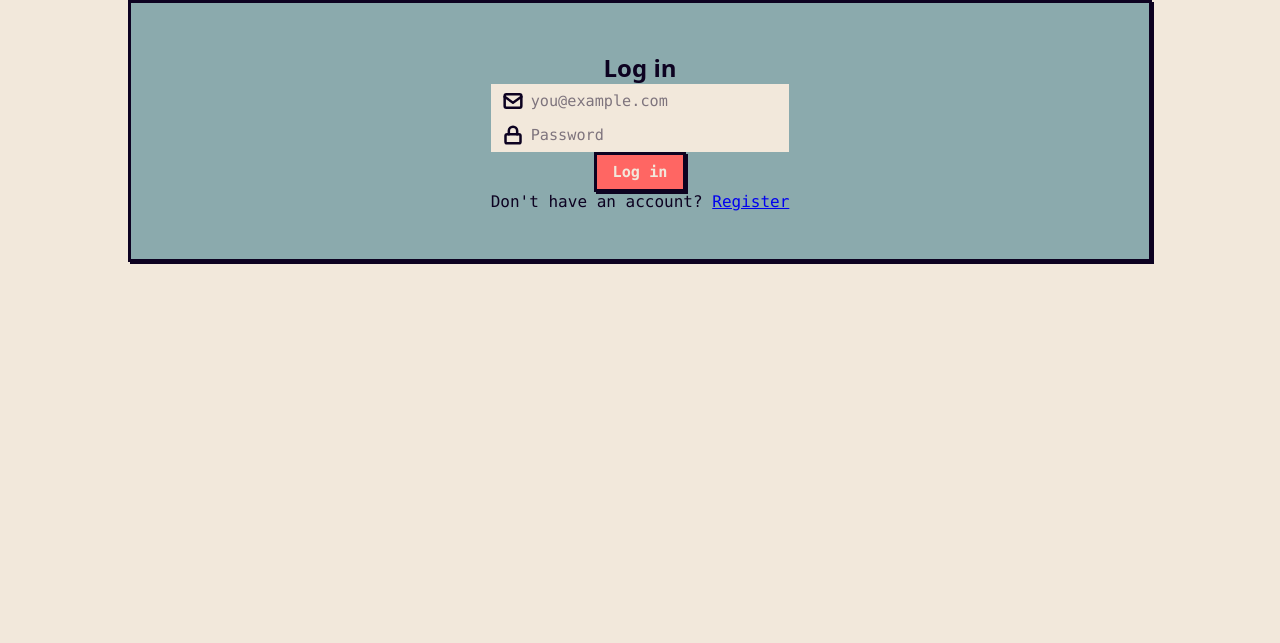
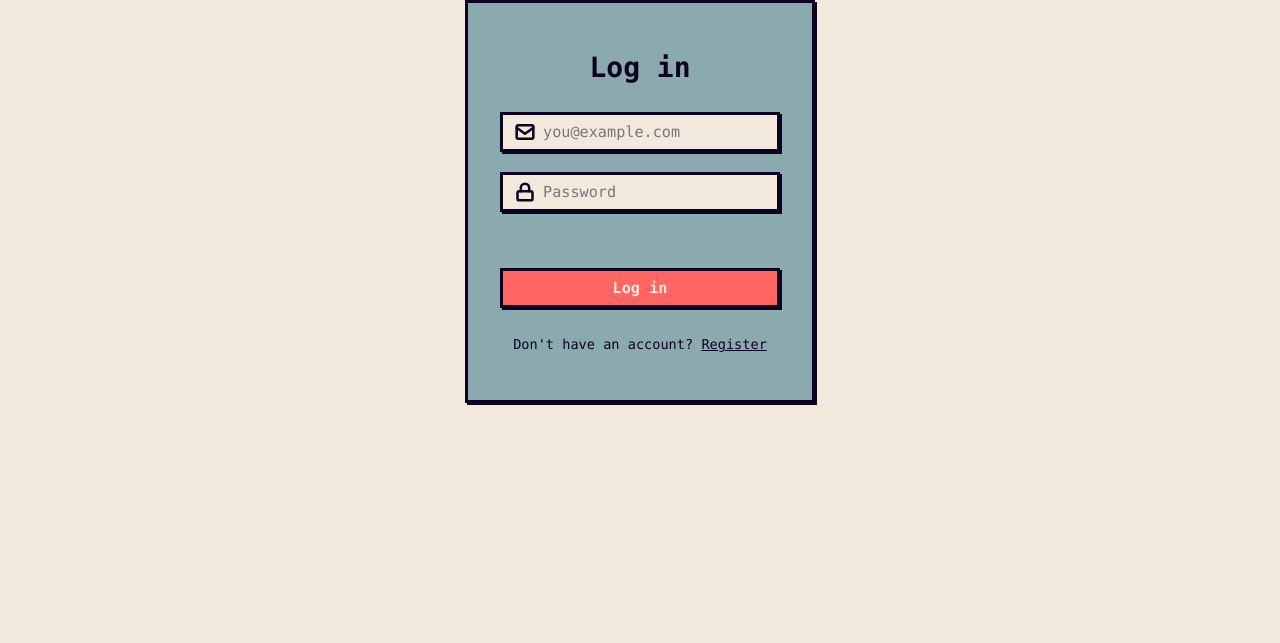
Before and after one commit to juanpsama/jpico_url, a FastAPI app: template app/templates/login.html in a window 1280 px wide. Shown: the part 81-724 px from the top of the page. Run offline with FastAPI, Linux system fonts and the light colour scheme; the template is opened without the code that fills it, so the values that code supplies are empty; parts of the project's set-up code (start-up, migrations or seed data) failed here and were passed over; some web fonts are replaced.

Commit message:
feat: add new dashboard template for logged in users and update global styles

```diff
--- a/app/static/global.css
+++ b/app/static/global.css
@@ -194,6 +194,67 @@
     box-shadow: 2px 2px 0px var(--text);
 }
 
+/* ── Login ────────────────────────────── */
+
+.login-form {
+    display: flex;
+    flex-direction: column;
+    gap: 1.25rem;
+    width: 100%;
+    max-width: 360px;
+    margin: 0 auto;
+}
+
+.login-form .input-wrap {
+    border: var(--border-width) solid var(--text);
+    box-shadow: 2px 2px 0px var(--text);
+    background: var(--bg);
+}
+
+.login-heading {
+    font-family: var(--font-ui);
+    font-size: 1.75rem;
+    margin-bottom: 0.5rem;
+}
+
+.login-error {
+    font-family: var(--font-ui);
+    font-size: 0.85rem;
+    color: var(--accent);
+    min-height: 1.2em;
+}
+
+.login-footer {
+    font-family: var(--font-ui);
+    font-size: 0.85rem;
+    margin-top: 0.5rem;
+}
+
+.login-footer a {
+    color: var(--text);
+}
+
+.login-footer a:hover {
+    opacity: 0.7;
+}
+
+.container--narrow {
+    max-width: 480px;
+    margin: 0 auto 2rem;
+}
+
+/* ── Dashboard ───────────────────────── */
+
+.dashboard-info {
+    width: 100%;
+    text-align: left;
+    display: flex;
+    flex-direction: column;
+    gap: 0.75rem;
+    font-family: var(--font-ui);
+    font-size: 0.95rem;
+}
+
 /* ── Footer ───────────────────────────── */
 
 footer {
@@ -284,6 +345,10 @@
         flex-direction: column;
     }
 
+    .container--narrow {
+        margin: 0 auto 2rem;
+    }
+
     .input-wrap {
         min-width: unset;
         max-width: unset;
@@ -299,10 +364,6 @@
 
 @media (min-width: 641px) and (max-width: 1024px) {
 
-    .container {
-        margin: 0 8% 2rem 8%;
-    }
-
     .title {
         padding: 2rem 6%;
     }
```
Also changed, not shown: app/templates/dashboard.html (added, +19 -0 lines).
